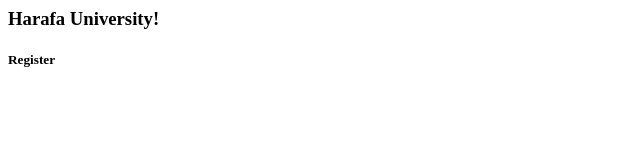
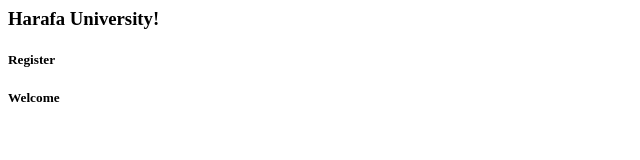
Before and after one commit to FassilBayou/Github-Test, a plain HTML site: page index.html in a window 1280 px wide. Shown: the full height of the page, 0-640 px from the left. Drawn offline with Linux system fonts and the light colour scheme.

Commit message:
Added index.html
some description

```diff
--- a/index.html
+++ b/index.html
@@ -5,5 +5,6 @@
     <body>
         <h3>Harafa University!</h3>
         <h5>Register</h5>
+        <h5>Welcome</h5>
     </body>
 </html>
```
